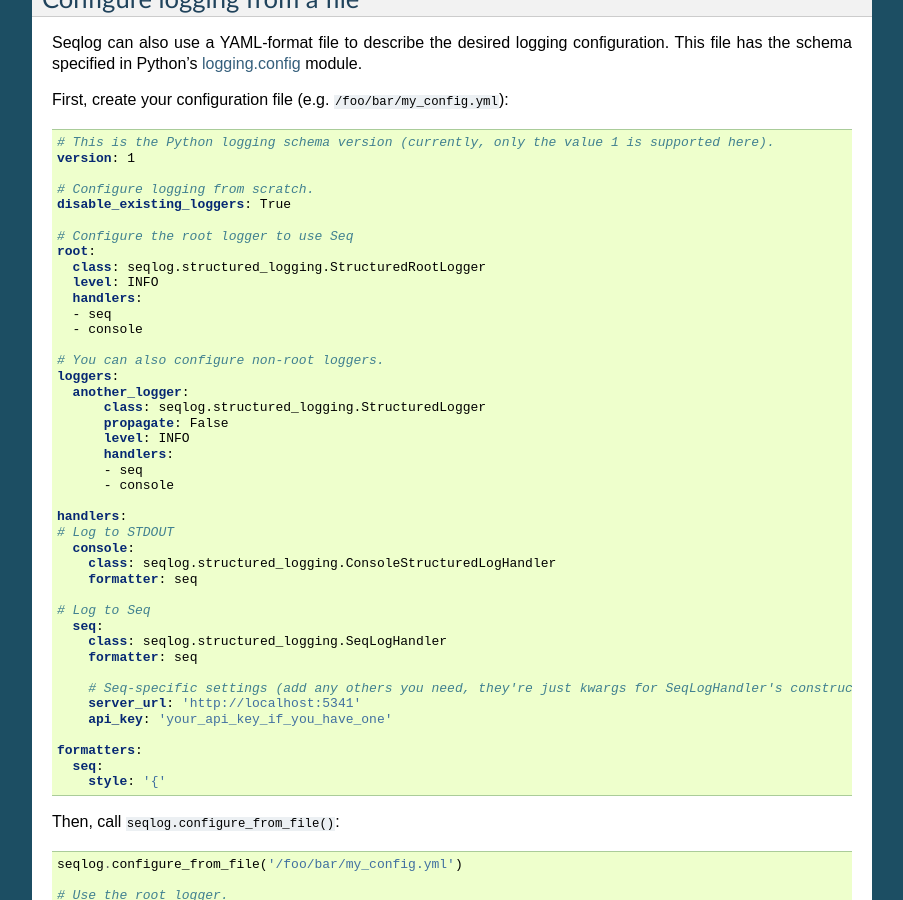
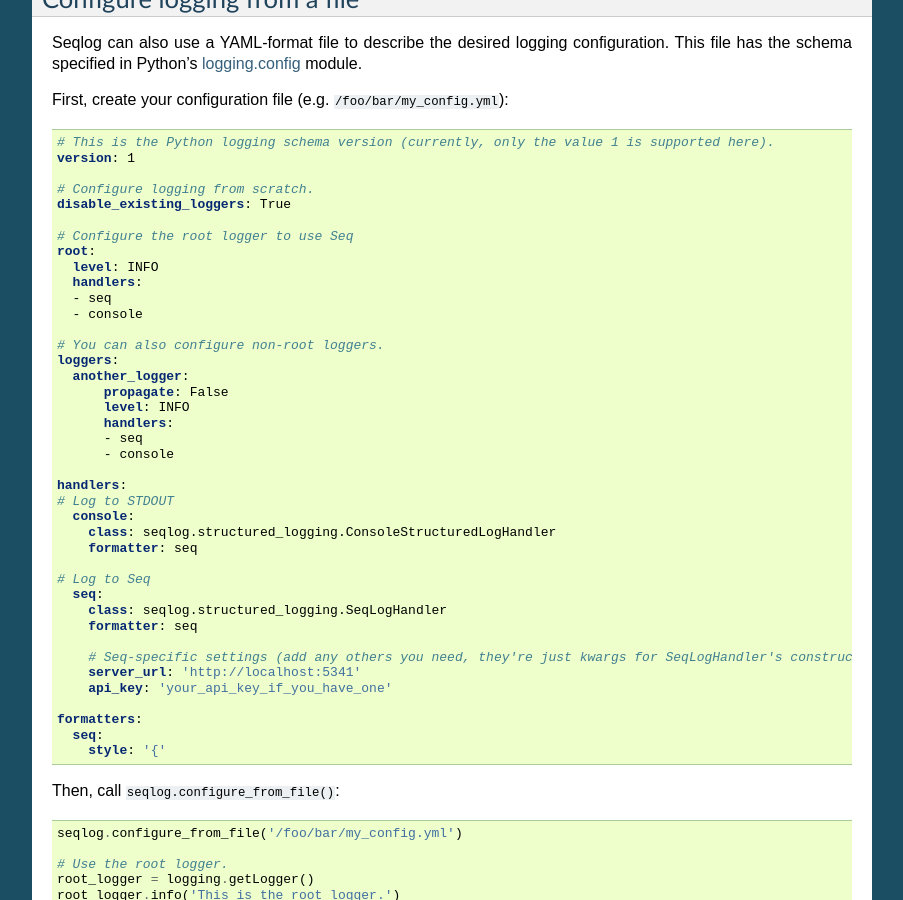
Before and after one commit to tintoy/seqlog, a Sphinx documentation site: the page built from docs/usage.rst, in a window 1280 px wide and 900 px high, scrolled down 658 px. Shown: the whole window, without its empty margins (198-1101 px from the left). Built offline with Sphinx 7.4.7, drawn with Linux system fonts in a browser that asks for light colours.

Commit message:
Remove "class" annotation from logger config example.
(since logging.config ignores it)

```diff
--- a/docs/usage.rst
+++ b/docs/usage.rst
@@ -53,7 +53,6 @@ First, create your configuration file (e.g. ``/foo/bar/my_config.yml``):
 
     # Configure the root logger to use Seq
     root:
-      class: seqlog.structured_logging.StructuredRootLogger
       level: INFO
       handlers:
       - seq
@@ -62,7 +61,6 @@ First, create your configuration file (e.g. ``/foo/bar/my_config.yml``):
     # You can also configure non-root loggers.
     loggers:
       another_logger:
-          class: seqlog.structured_logging.StructuredLogger
           propagate: False
           level: INFO
           handlers:
--- a/seqlog/__init__.py
+++ b/seqlog/__init__.py
@@ -52,7 +52,7 @@ def configure_from_dict(config, override_root_logger=True, use_structured_logger
         _override_root_logger()
 
     # Must use StructuredLogger to support named format argments.
-    if (use_structured_logger):
+    if use_structured_logger:
         logging.setLoggerClass(StructuredLogger)
 
     logging.config.dictConfig(config)
```
